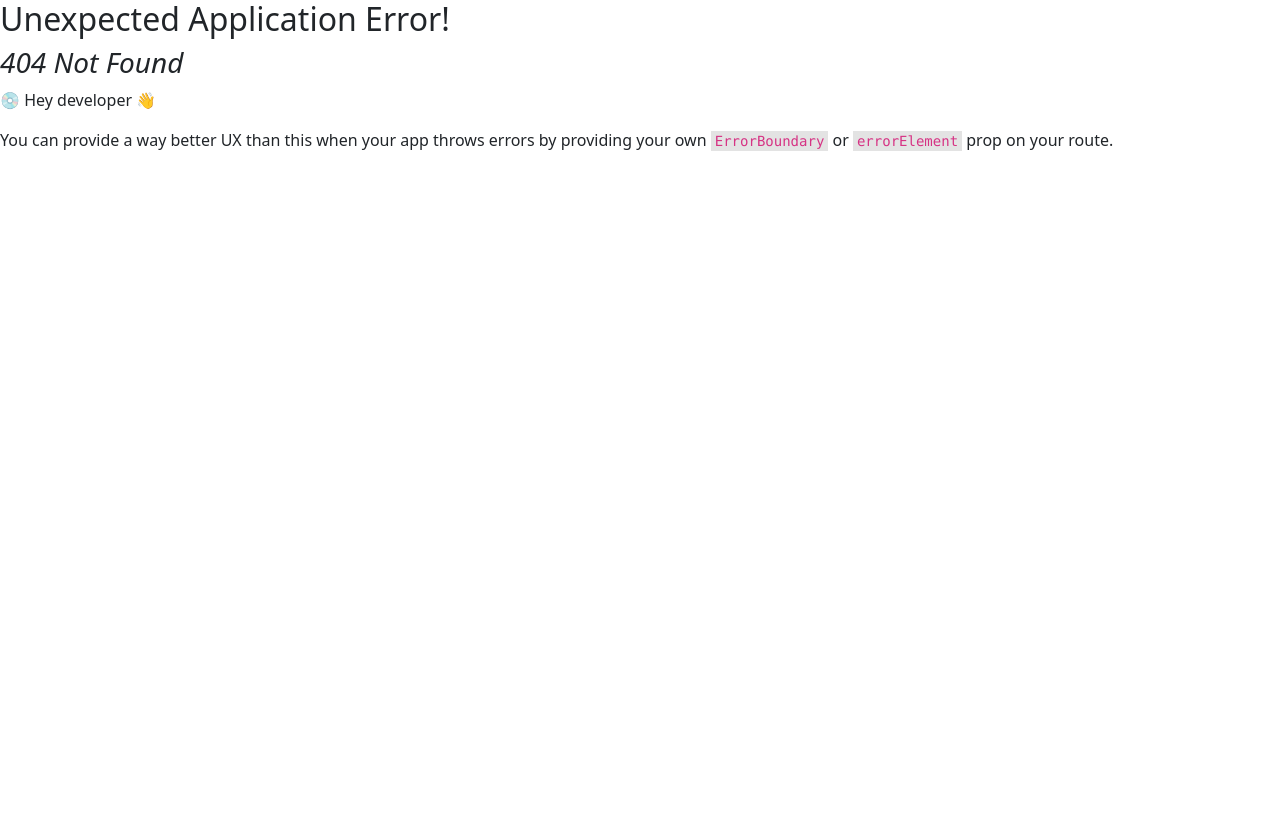
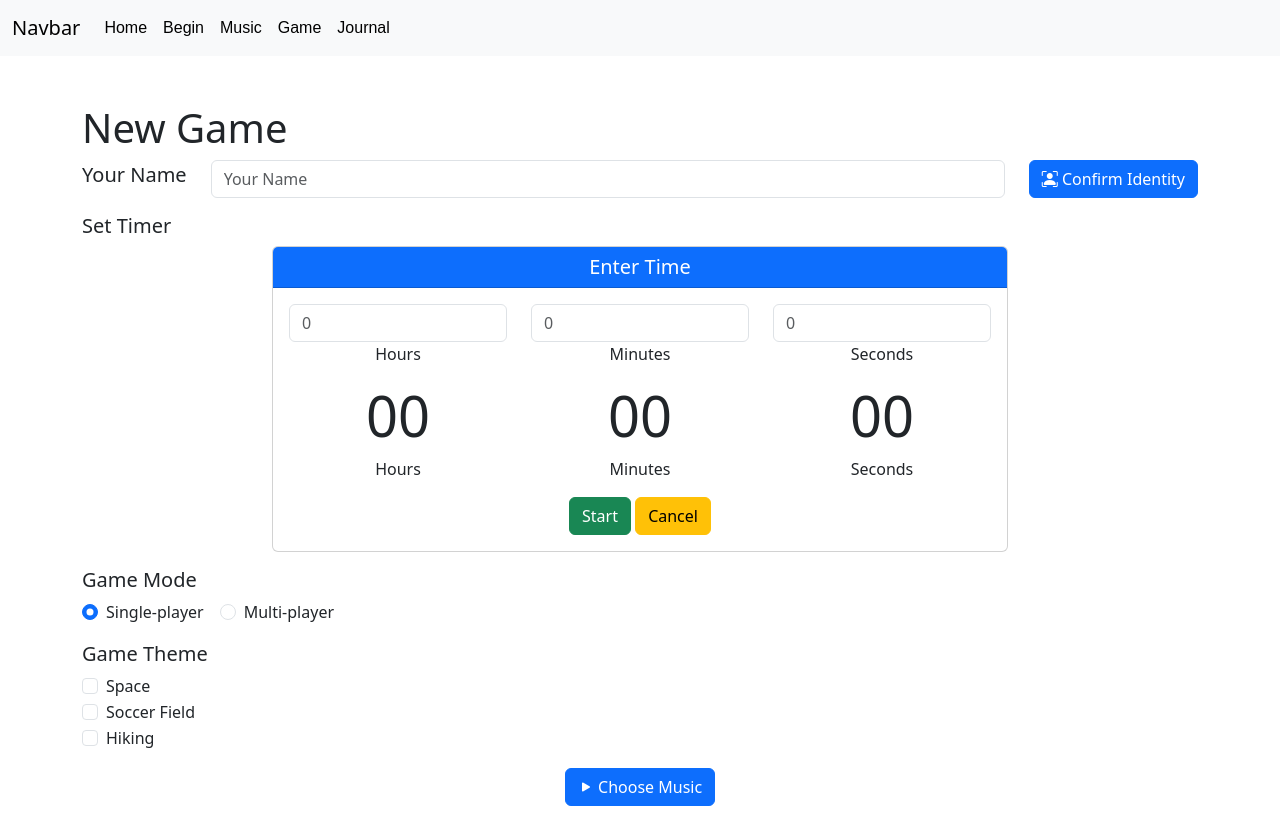
Before and after one commit to laithdarras/Cosmic-Pioneers, a React (Create React App) app in the folder app/: page /begin in a window 1280 px wide. Before the commit this address had no page. Before the commit the page ends 800 px from the top, so only its background shows below. Built offline with nearby package versions, Linux system fonts and the light colour scheme.

Commit message:
last edits-nelly

```diff
--- a/app/src/components/Navbar.jsx
+++ b/app/src/components/Navbar.jsx
@@ -36,9 +36,9 @@ export default function NavBar() {
             </li>
             <li class="nav-item">
               <Link
-                to="/timer"
+                to="/begin"
                 className={
-                  currentPage === "/timer" ? "nav-link active" : "nav-link"
+                  currentPage === "/begin" ? "nav-link active" : "nav-link"
                 }
                 style={{
                   color: "black",
@@ -46,7 +46,7 @@ export default function NavBar() {
                   fontFamily: "Tenor Sans, sans-serif",
                 }}
               >
-                Timer
+                Begin
               </Link>
             </li>
             <li class="nav-item">
--- a/app/src/index.jsx
+++ b/app/src/index.jsx
@@ -10,7 +10,7 @@ import "bootstrap-icons/font/bootstrap-icons.css";
 import Home from "./pages/home";
 import Music from "./pages/Music";
 import Journal from "./pages/Journal";
-import Timer from "./pages/Timer";
+import Begin from "./pages/Begin";
 import Game from "./pages/Game";
 
 //define accessible routes and which componenets respond to which URL
@@ -38,8 +38,8 @@ const router = createBrowserRouter([
         element: <Journal />,
       },
       {
-        path: "/timer",
-        element: <Timer />,
+        path: "/begin",
+        element: <Begin />,
       },
     ],
   },
--- a/app/src/pages/Timer.jsx
+++ b/app/src/pages/Begin.jsx
@@ -1,4 +1,5 @@
 import React, { useState, useEffect } from "react";
+import { Link } from "react-router-dom";
 
 export default function Timer() {
   const [hours, setHours] = useState(0);
@@ -55,7 +56,7 @@ export default function Timer() {
 
   return (
     <div className="container mt-5">
-      <h1>Countdown Timer</h1>
+      <h1>New Game</h1>
 
       <div>
         <div class="form-group row align-items-center">
@@ -187,11 +188,54 @@ export default function Timer() {
         </div>
       </div>
 
+      <div>
+        <div class="col-sm-auto pt-3">
+          <h5>
+            <label for="name-input">Game Theme</label>
+          </h5>
+        </div>
+        <div class="form-check">
+          <input
+            class="form-check-input"
+            type="checkbox"
+            value=""
+            id="flexCheckDefault"
+          />
+          <label class="form-check-label" for="flexCheckDefault">
+            Space
+          </label>
+        </div>
+        <div class="form-check">
+          <input
+            class="form-check-input"
+            type="checkbox"
+            value=""
+            id="flexCheckChecked"
+          />
+          <label class="form-check-label" for="flexCheckChecked">
+            Soccer Field
+          </label>
+        </div>
+        <div class="form-check">
+          <input
+            class="form-check-input"
+            type="checkbox"
+            value=""
+            id="flexCheckChecked"
+          />
+          <label class="form-check-label" for="flexCheckChecked">
+            Hiking
+          </label>
+        </div>
+      </div>
+
       <div class="col-sm d-flex justify-content-center">
         <div class="col-sm-auto pt-3 pb-3">
-          <div class="btn btn-primary">
-            <i class="bi bi-play-fill"></i>&nbsp;Let's Play!
-          </div>
+          <Link to="/music">
+            <div class="btn btn-primary">
+              <i class="bi bi-play-fill"></i>&nbsp;Choose Music
+            </div>{" "}
+          </Link>
         </div>
       </div>
     </div>
--- a/app/src/pages/Game.jsx
+++ b/app/src/pages/Game.jsx
@@ -1,3 +1,10 @@
 export default function Game() {
-  return <h1 className="text-center">Loading Game ...</h1>;
+  return (
+    <div className="text-center">
+      <h2>Average BPM 120</h2>
+      <h3>30 Minutes</h3>
+      <h1>Loading Game ...</h1>
+      <img src="/images/game.png" alt="game art" />
+    </div>
+  );
 }
```
Also changed, not shown: 1 other file (tests, documents, lock files or other folders).
